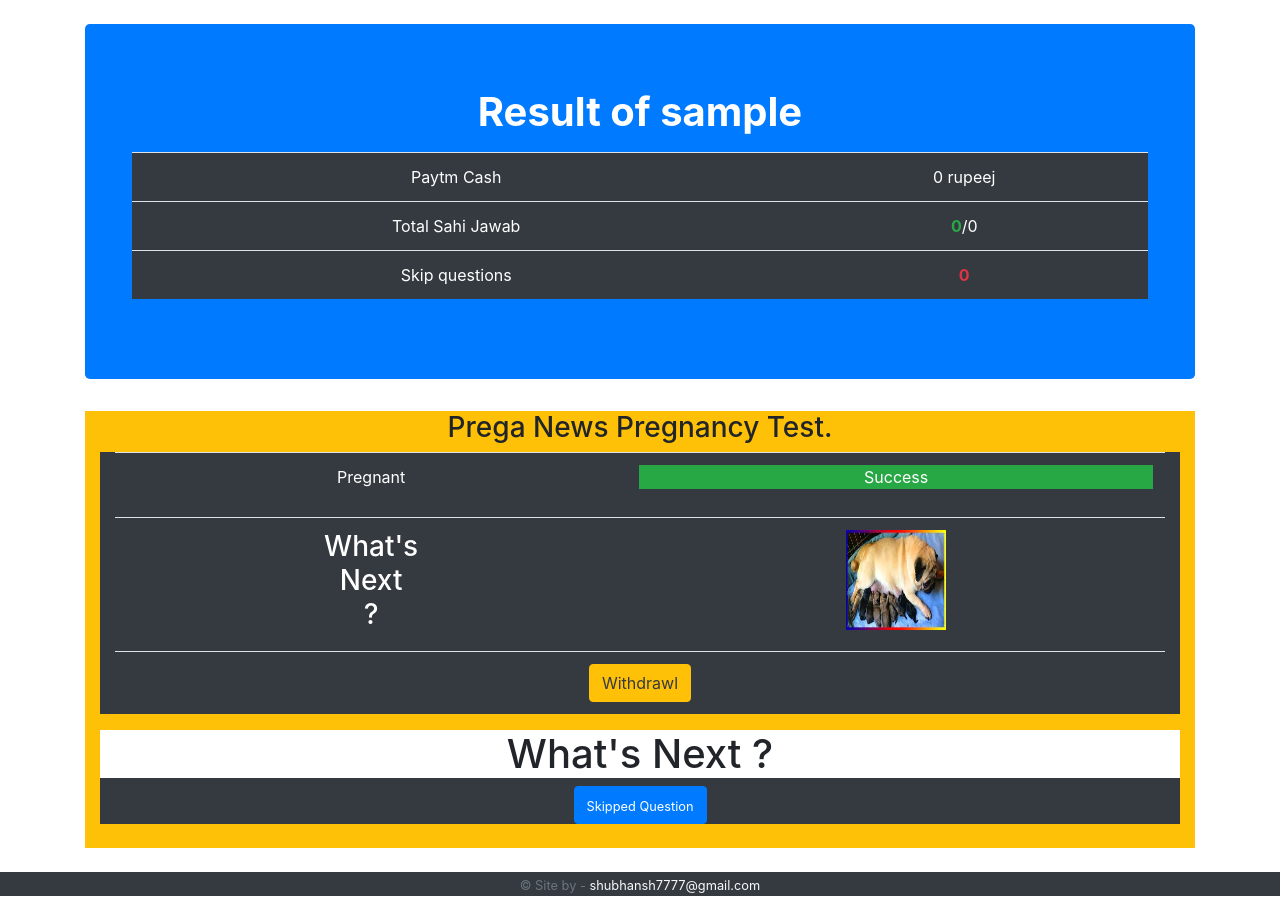
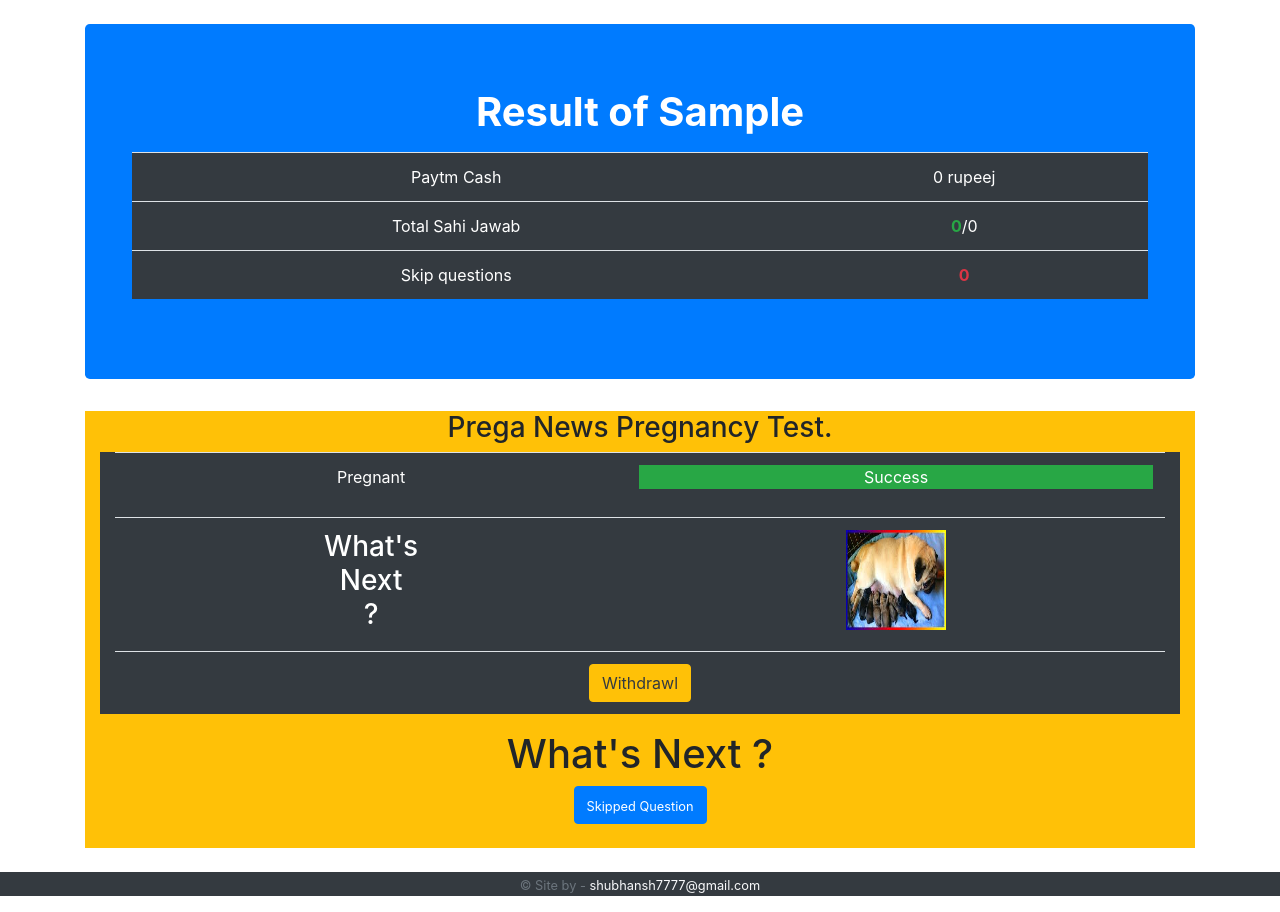
Before and after one commit to Shubhansh-Simple/MCQ-Game, a Django app: page /results/ in a window 1280 px wide. Shown: the part 53-965 px from the top of the page. Run offline with Django 3.2, Linux system fonts and the light colour scheme; the visitor is signed in with stand-in values (Sample User, id 1); data that the repository does not hold is empty; some libraries are stand-ins or nearby versions.

Commit message:
Made changes in UI to look better
After this commit, i have some important commit which really matters in application.

```diff
--- a/question_app/templates/user_result.html
+++ b/question_app/templates/user_result.html
@@ -33,7 +33,7 @@
 
 
 {% block question_title %}
-  <p class='text-white'>Result of {{ user.username }}</p>
+  <p class='text-white'>Result of {{ user.username|title }}</p>
 {% endblock question_title %}
 
 <!--Loged-In User Result-->
@@ -104,7 +104,7 @@
           </td>
         </tr>
         <tr>
-          <td>
+          <td bg-color='warning'>
             <h3>What's<br> Next <br> ?</h3>
           </td>
           <td>
@@ -126,8 +126,8 @@
       </table>
     </div>
 
-    <div class='bg-dark'>
-      <h1 class='bg-white'>What's Next ? </h1>
+    <div>
+      <h1>What's Next ? </h1>
       <a type="button" class="btn btn-primary text-white" href="{% url 'user_list' %}">
         <small>Skipped Question</small>
       </a>
--- a/question_app/views.py
+++ b/question_app/views.py
@@ -73,7 +73,7 @@ def FormProcessing( request, question_id=None ):
                 request.user.increase_winning_prize
                 request.user.increase_correct_answers
                 messages.success( request,
-                                  'Sahi Jawab!'
+                                  'Sahi Jawab!, 10rs paytm cash'
                                 )
 
         #When the question is skipped
```
